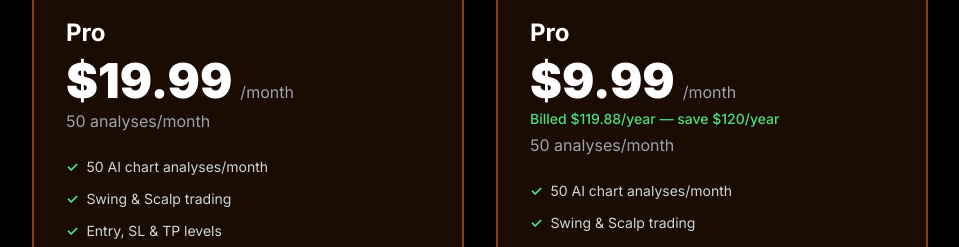
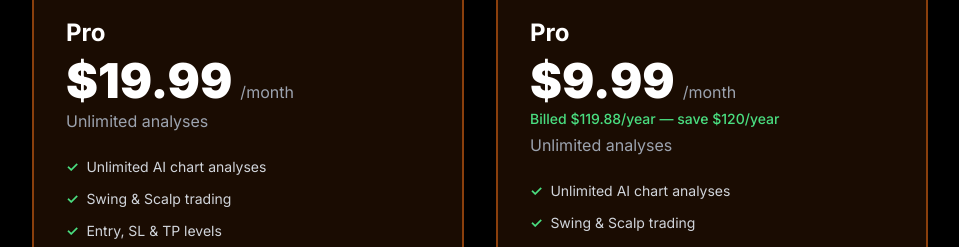
Before and after one commit to rochicenat/tradeflow-ai-frontend, a Next.js app: page / in a window 1280 px wide. Shown: the part 3832-4079 px from the top of the page, without its empty margins (160-1119 px from the left). Built offline with nearby package versions, Linux system fonts and the light colour scheme.

Commit message:
fix: update plan description to unlimited analyses

```diff
--- a/app/page.tsx
+++ b/app/page.tsx
@@ -39,7 +39,7 @@ function AnimatedCounter({ end, duration = 2000, suffix = '' }: { end: number; d
 
 function PricingCard() {
   const features = [
-    '50 AI chart analyses/month',
+    'Unlimited AI chart analyses',
     'Swing & Scalp trading',
     'Entry, SL & TP levels',
     'Key levels & pattern recognition',
@@ -56,7 +56,7 @@ function PricingCard() {
           <span className="text-5xl font-black text-white">$19.99</span>
           <span className="text-gray-400">/month</span>
         </div>
-        <div className="text-gray-400 mb-6">50 analyses/month</div>
+        <div className="text-gray-400 mb-6">Unlimited analyses</div>
         <ul className="space-y-3 mb-8">
           {features.map((f, i) => (<li key={i} className="flex items-center gap-2 text-gray-300 text-sm"><span className="text-green-400 font-bold">✓</span> {f}</li>))}
         </ul>
@@ -73,7 +73,7 @@ function PricingCard() {
           <span className="text-gray-400">/month</span>
         </div>
         <div className="text-green-400 text-sm mb-1 font-medium">Billed $119.88/year — save $120/year</div>
-        <div className="text-gray-400 mb-6">50 analyses/month</div>
+        <div className="text-gray-400 mb-6">Unlimited analyses</div>
         <ul className="space-y-3 mb-8">
           {features.map((f, i) => (<li key={i} className="flex items-center gap-2 text-gray-300 text-sm"><span className="text-green-400 font-bold">✓</span> {f}</li>))}
         </ul>
--- a/app/pricing/page.tsx
+++ b/app/pricing/page.tsx
@@ -25,7 +25,7 @@ export default function PricingPage() {
   const yearlyTotal = (yearlyPrice * 12).toFixed(0);
 
   const features = [
-    '50 AI chart analyses/month',
+    'Unlimited AI chart analyses',
     'Swing & Scalp trading',
     'Entry, SL & TP levels',
     'Key levels & pattern recognition',
@@ -107,7 +107,7 @@ export default function PricingPage() {
             </div>
           )}
 
-          <div className="text-slate-400 text-sm mb-8">50 analyses/month</div>
+          <div className="text-slate-400 text-sm mb-8">Unlimited analyses</div>
 
           <ul className="space-y-3 mb-8">
             {features.map((f, i) => (
```
